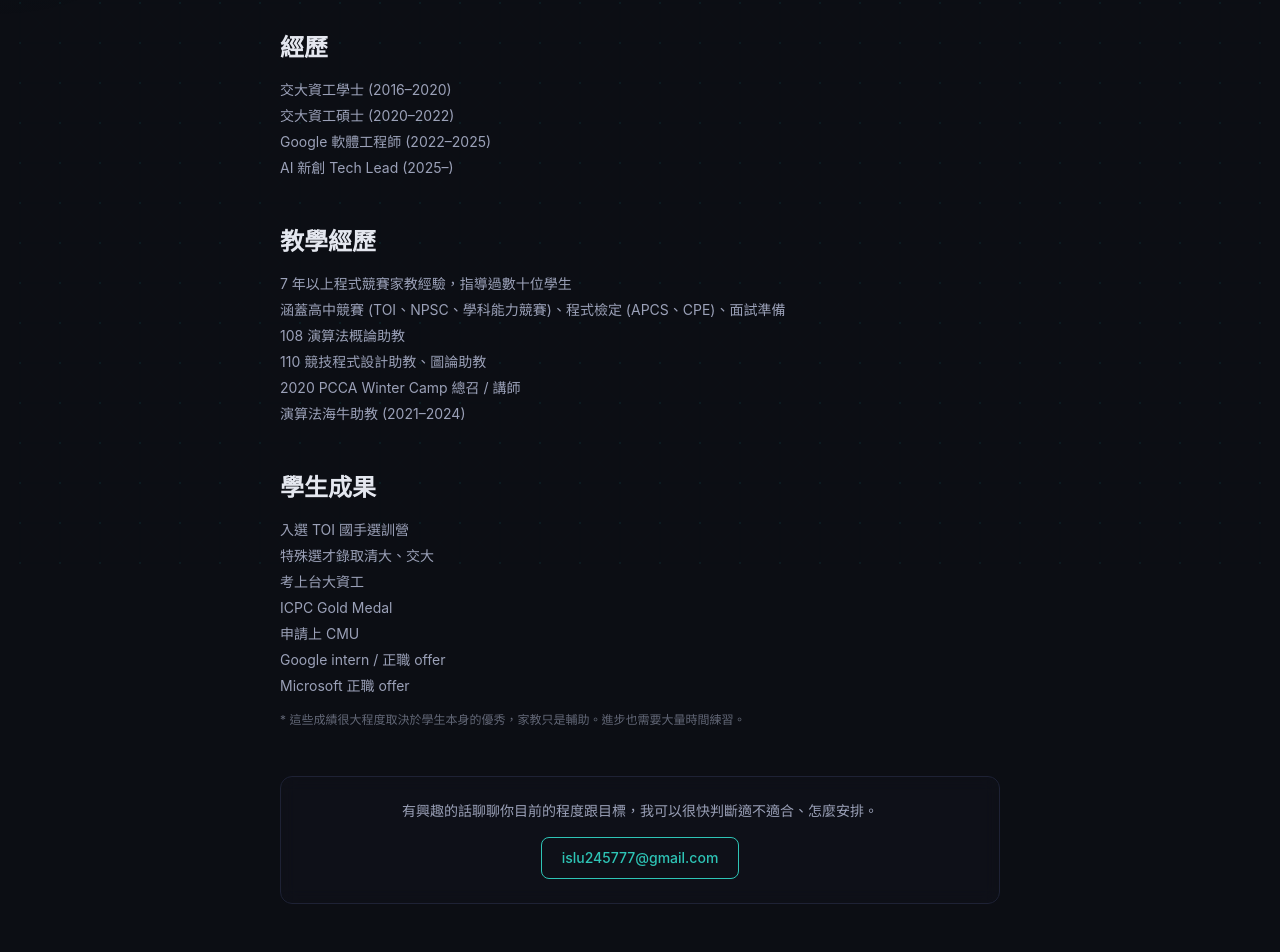
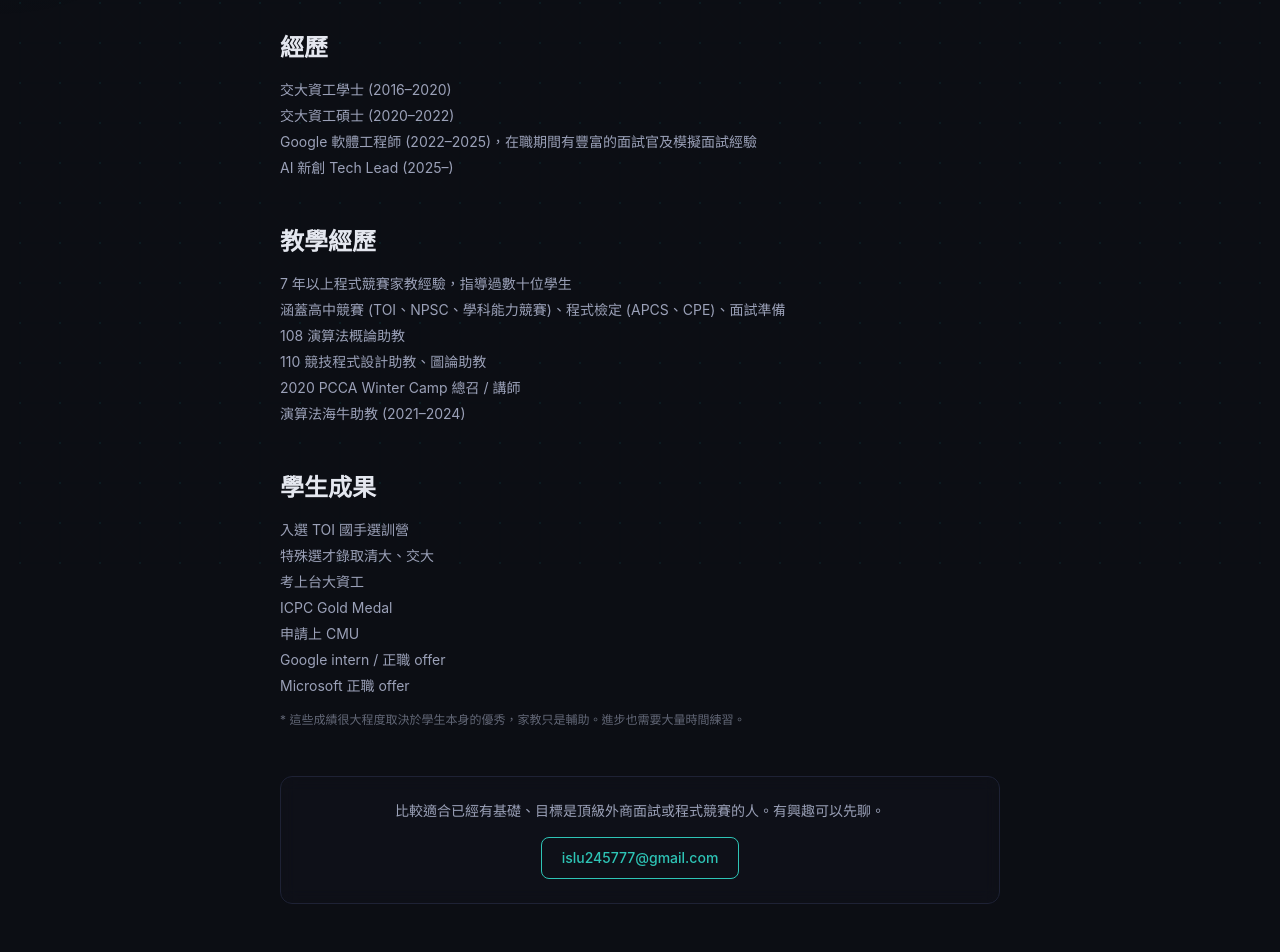
Before and after one commit to HanaYukii/hanayukii-site, a Next.js app: page /tutoring in a window 1280 px wide. Shown: the part 217-1169 px from the top of the page. Built offline with nearby package versions, Linux system fonts and the light colour scheme.

Commit message:
Polish tutoring page: target audience, Google interview experience

```diff
--- a/src/app/tutoring/page.tsx
+++ b/src/app/tutoring/page.tsx
@@ -20,7 +20,7 @@ export default function Tutoring() {
           <ul className="space-y-1.5 text-sm text-text-muted">
             <li>交大資工學士 (2016–2020)</li>
             <li>交大資工碩士 (2020–2022)</li>
-            <li>Google 軟體工程師 (2022–2025)</li>
+            <li>Google 軟體工程師 (2022–2025)，在職期間有豐富的面試官及模擬面試經驗</li>
             <li>AI 新創 Tech Lead (2025–)</li>
           </ul>
         </section>
@@ -64,7 +64,7 @@ export default function Tutoring() {
       <FadeIn>
         <section className="rounded-xl border border-border bg-surface/40 p-6 backdrop-blur-sm text-center">
           <p className="mb-4 text-sm text-text-muted">
-            有興趣的話聊聊你目前的程度跟目標，我可以很快判斷適不適合、怎麼安排。
+            比較適合已經有基礎、目標是頂級外商面試或程式競賽的人。有興趣可以先聊。
           </p>
           <a
             href="mailto:islu245777@gmail.com"
```
